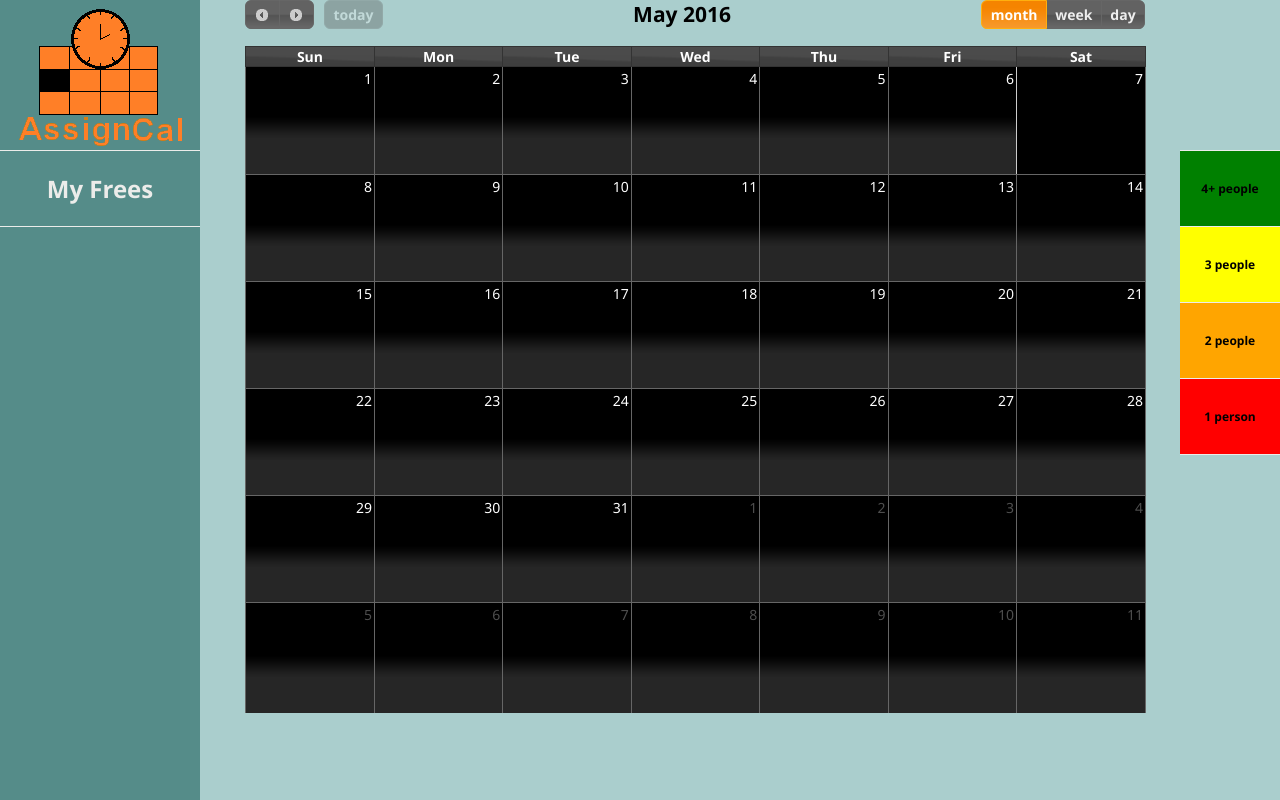
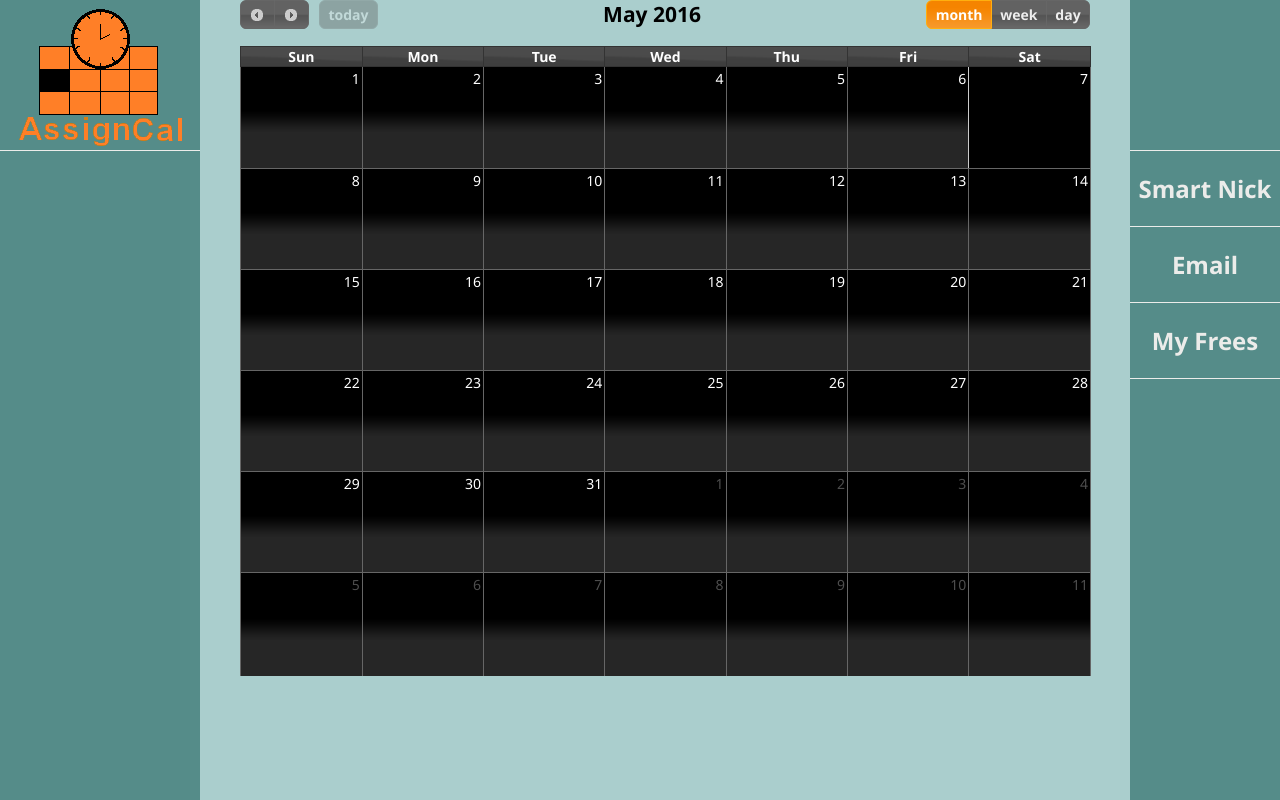
Before and after one commit to ilyakrasnovsky/cos_333_final_project, a Django app: template project/templates/assigncal/cal.html in a window 1280 px wide. Run offline with Django 3.2, Linux system fonts and the light colour scheme; the template is opened without the code that fills it, so the values that code supplies are empty.

Commit message:
UI cleanup with nick, moved email and my frees buttons to the right, about to start implementing text field

```diff
--- a/assigncal/views.py
+++ b/assigncal/views.py
@@ -456,8 +456,7 @@ def gotoBB(request):
     courses = { "ANT 204" : "ANT204",
              "COS 333" : "COS333",
              "COS 340" : "COS340",
-             "ENG 402" : "ENG402",
-             "Email Students" : "Email"}
+             "ENG 402" : "ENG402"}
 
     #course_list['Email'] = 'Email'
     request.session['courses'] = courses
@@ -535,7 +534,7 @@ def add_event(calname,title,location, descr, start, end):
               #  'RRULE:FREQ=DAILY;COUNT=2'
               #],
               'attendees': [
-                {'email': 'ghong@princeton.edu'},
+                {'email': 'ilyak@princeton.edu'},
               ],
               'reminders': {
                 'useDefault': False,
@@ -599,8 +598,7 @@ def sendemail(request):
           #  'RRULE:FREQ=DAILY;COUNT=2'
           #],
           'attendees': [
-            {'email': 'ghong@princeton.edu'},
-            {'email': 'striketheghong@gmail.com'}
+            {'email': 'ilyak@princeton.edu'}
           ],
         #'reminders': {
         #    'useDefault': False,
--- a/project/settings.py
+++ b/project/settings.py
@@ -10,7 +10,7 @@ BASE_DIR = os.path.dirname(os.path.dirname(os.path.abspath(__file__)))
 PROJECT_ROOT = os.path.dirname(os.path.abspath(__file__))
 
 #DEPLOYMENT MODE : toggle LOCAL or REMOTE
-DEPLOY = 'REMOTE'
+DEPLOY = 'LOCAL'
 
 #Secret keys for heroku and firebase (deploy must be LOCAL or REMOTE)
 def SECRET_KEYS(deploy):
--- a/project/static/style_nick.css
+++ b/project/static/style_nick.css
@@ -12,7 +12,7 @@ body {
 
 
 #calendar {
-	max-width: 900px;
+	max-width: 850px;
 	min-width: 600px;
 	margin: 0 auto;
 }
@@ -20,12 +20,12 @@ body {
 /*Capsule class to contain the calendar div to allow it to be
 centerd between the fixes classes sidebar and the color code sidebar*/
 .capsule {
-	width: calc(100% - 310px);
+	width: calc(100% - 350px);
 
 	/*Position elements*/
 	position: relative;
 	top: 0px;
-	left:210px;
+	left:200px;
 }
 
 .fc-today{
@@ -46,32 +46,35 @@ centerd between the fixes classes sidebar and the color code sidebar*/
 }
 
 .color_code {
-	width: 100px;
+	background-color: #558C89;
+	width: 150px;
+	height: 100%;
 
 	/*Specify position elements*/
 	position: fixed;
-	top: 150px;
+	top: 0px;
 	right: 0;
 }
 
 ul.color_list {
 	/*Box model CSS properties*/
-	width: 100px;
+	width: 150px;
+	height: 500px;
 	margin: 0px;
-    	padding: 0px;
+    padding: 0px;
 	border: 0px solid navy;
 
 	/*Text style*/
-    	list-style-type: none;
-    	text-align: center;
+    list-style-type: none;
+    text-align: center;
 
 	/*Position elements*/
 	position: relative;
-	top: 0px;
+	top: 150px;
 }
 
 li.color_list {
-    	display: block;
+    display: block;
 	border-bottom: 1px solid #ECECEA;
 
 	/*Position elements*/
@@ -93,7 +96,7 @@ li.color_list {
 	width: 200px;
 	height: 150px;
 	margin: 0px;
-    	padding: 0px;
+    padding: 0px;
 	border-bottom: 1px solid #ECECEA;
 
 	/*Text style*/
--- a/project/templates/assigncal/cal.html
+++ b/project/templates/assigncal/cal.html
@@ -198,9 +198,6 @@
 						<a id="{{ value }}" href="#">{{ key }}</a>
 					</li>
 				{% endfor %}
-				<li class="class_list">
-						<a id="myFrees" href="#">My Frees</a>
-				</li>
 			</ul>
 	</div>
 	<div class='capsule'>
@@ -208,11 +205,15 @@
 	</div>
 	<div class="color_code">
 		<ul class="color_list">
-			<li class="color_list" style="background-color: green; border-top: 1px solid #ECECEA;">4+
+			<li class="class_list" style="border-top: 1px solid #ECECEA;"><a>Smart Nick</a></li>
+			<li id="Email" class="class_list" href="#"><a>Email</a></li>
+			<li id="myFrees" class="class_list" href="#" ><a>My Frees</a></li>
+			<!--<li class="color_list" style="background-color: green; border-top: 1px solid #ECECEA;">4+
  people</li>
 			<li class="color_list" style="background-color: yellow;">3 people</li>
 			<li class="color_list" style="background-color: orange;">2 people</li>
-			<li class="color_list" style="background-color: red;">1 person</li>
+			<li class="color_list" style="background-color: red;">1 person</li>-->
+		</ul>
 	</div>
 </body>
 </html>
```
Also changed, not shown: db.sqlite3.
